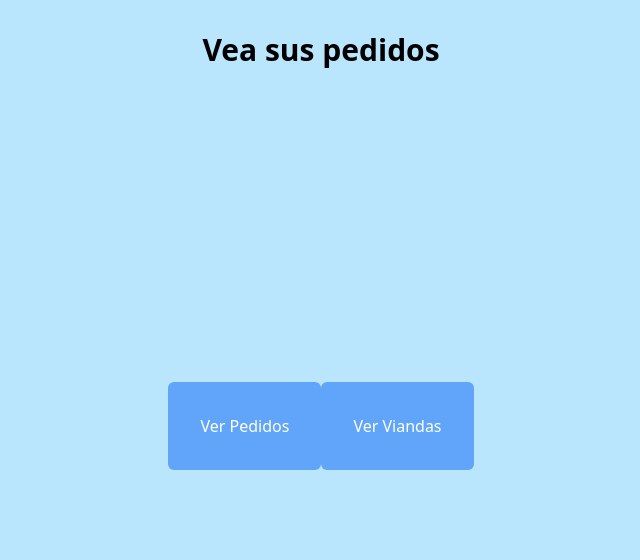
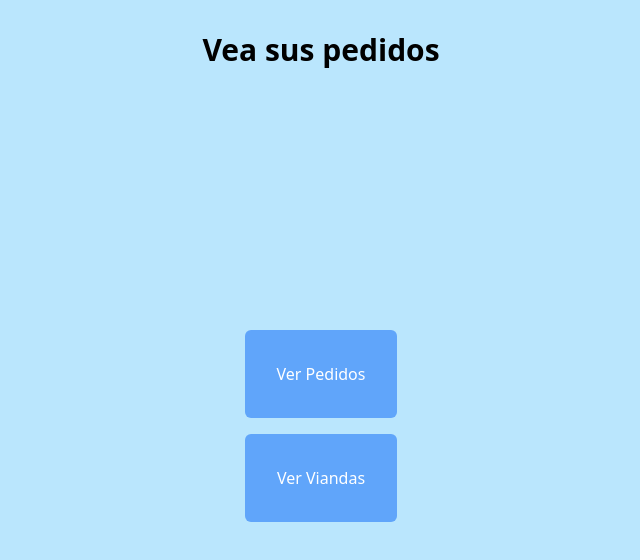
Before and after one commit to agusOlivieri/viandaApp-front-end, a Vue app: page /admin/home in a window 1280 px wide. Shown: the top 560 px of the page, without its empty margins (319-959 px from the left). Built offline with nearby package versions, Linux system fonts and the light colour scheme.

Commit message:
NotFoundView goes back to the last page

```diff
--- a/src/components/VolverBtn.vue
+++ b/src/components/VolverBtn.vue
@@ -5,13 +5,13 @@ const router = useRouter();
 
 const volver = () => {
     router.back();
-}
+};
 
 </script>
 
 <template>
     <div>
-        <button @click="volver" class=" bg-teal-800 text-white font-bold py-2 px-4 rounded-lg shadow hover:bg-teal-900 transition">
+        <button @click="volver" class="bg-teal-800 text-white font-bold py-2 px-4 rounded-lg shadow hover:bg-teal-900 transition">
             Volver
         </button>
     </div>
--- a/src/views/AdminHomeView.vue
+++ b/src/views/AdminHomeView.vue
@@ -6,7 +6,7 @@ import HomeViewBtn from '@/components/HomeViewBtn.vue';
 <template>
     <section id="home" class="flex flex-col h-screen w-full py-4">
         <h1 class="text-3xl font-bold text-center mt-4">Vea sus pedidos</h1>
-        <div class="flex-grow flex justify-center items-center">
+        <div class="flex-grow flex justify-center items-center flex-col gap-4">
             <HomeViewBtn link="/admin/pedidos" linkText="Ver Pedidos" />
             <HomeViewBtn link="/admin/viandas" linkText="Ver Viandas" />
         </div>
--- a/src/views/NotFoundView.vue
+++ b/src/views/NotFoundView.vue
@@ -1,5 +1,12 @@
 <script setup>
-import {RouterLink} from 'vue-router'
+import { RouterLink, useRouter } from 'vue-router'
+
+const router = useRouter();
+
+const volver = () => {
+    router.back();
+};
+
 </script>
 
 <template>
@@ -7,6 +14,6 @@ import {RouterLink} from 'vue-router'
         <i class="pi pi-exclamation-triangle text-yellow-500 text-7xl mb-5"></i>
         <h1 class="text-6xl font-bold mb-4">404 Not Found</h1>
         <p class="text-xl mb-5">Esta página no existe</p>
-        <RouterLink to="/" class="text-white bg-green-700 hover:bg-green-900 rounded-md px-3 py-2 mt-4">Volver</RouterLink>
+        <button @click="volver" class="text-white bg-green-700 hover:bg-green-900 rounded-md px-3 py-2 mt-4">Volver</button>
     </section>
 </template>
```
